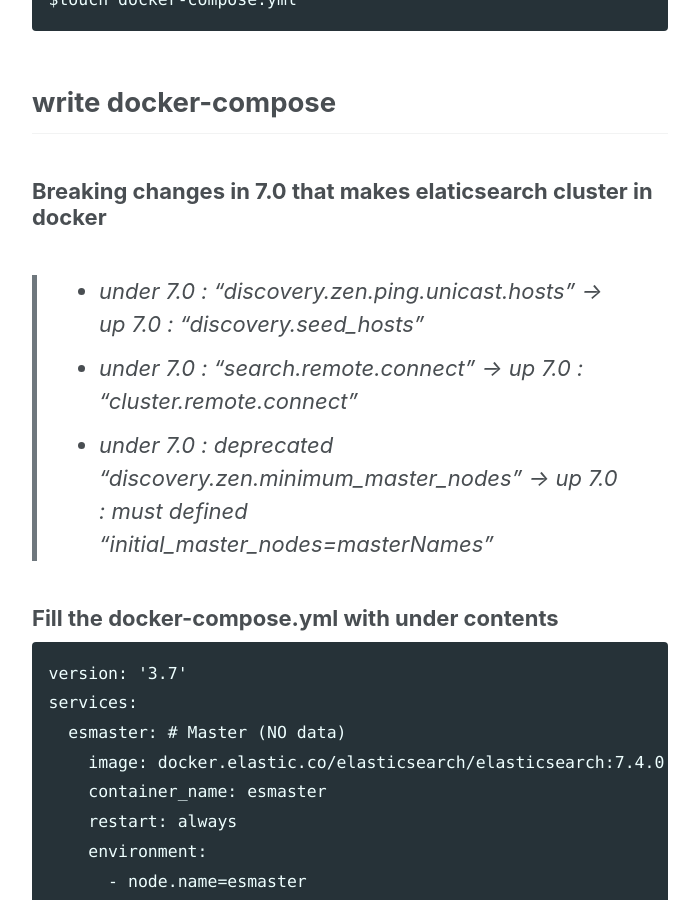
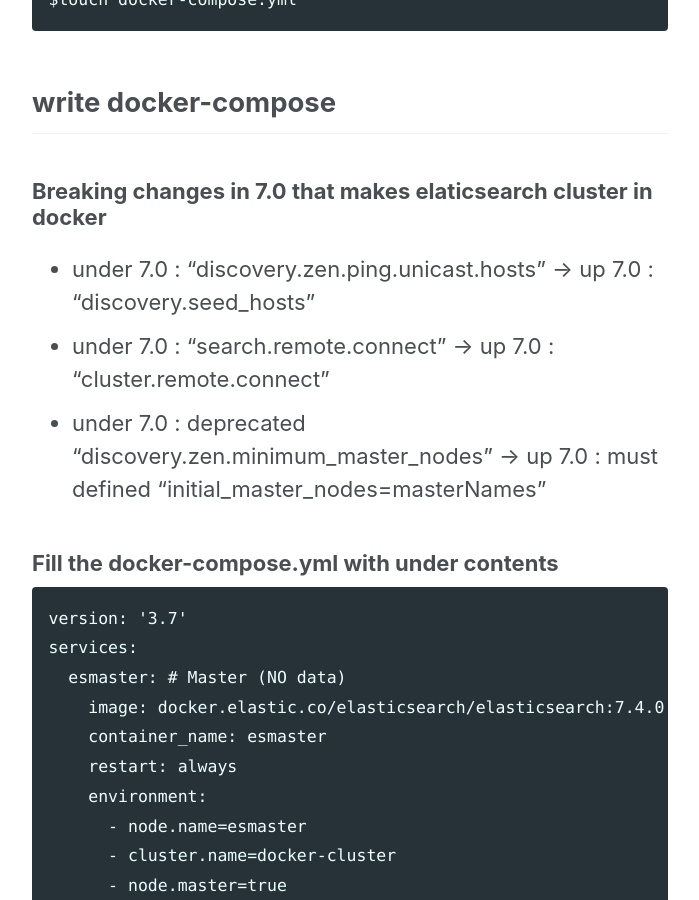
Before and after one commit to tech-vcanus/tech-vcanus.github.io, a Jekyll site: the page built from _posts/2019-10-29-elasticsearch-docker-cluster.md, in a window 1280 px wide and 900 px high, scrolled down 551 px. Shown: the whole window, without its empty margins (290-989 px from the left). Built offline with Jekyll 4.4.1, drawn with Linux system fonts in a browser that asks for light colours; cached includes are drawn as plain includes; nearby versions of some CDN libraries.

````diff
--- a/_posts/2019-10-29-elasticsearch-docker-cluster.md
+++ b/_posts/2019-10-29-elasticsearch-docker-cluster.md
@@ -11,9 +11,9 @@ $touch docker-compose.yml
 
 ## write docker-compose
 ### Breaking changes in 7.0 that makes elaticsearch cluster in docker
-> - under 7.0 : "discovery.zen.ping.unicast.hosts" -> up 7.0 : "discovery.seed_hosts"
-> - under 7.0 : "search.remote.connect" -> up 7.0 : "cluster.remote.connect"
-> - under 7.0 : deprecated "discovery.zen.minimum_master_nodes" -> up 7.0 : must defined "initial_master_nodes=masterNames"
+- under 7.0 : "discovery.zen.ping.unicast.hosts" -> up 7.0 : "discovery.seed_hosts"
+- under 7.0 : "search.remote.connect" -> up 7.0 : "cluster.remote.connect"
+- under 7.0 : deprecated "discovery.zen.minimum_master_nodes" -> up 7.0 : must defined "initial_master_nodes=masterNames"
 
 ### Fill the docker-compose.yml with under contents
 ```
````
